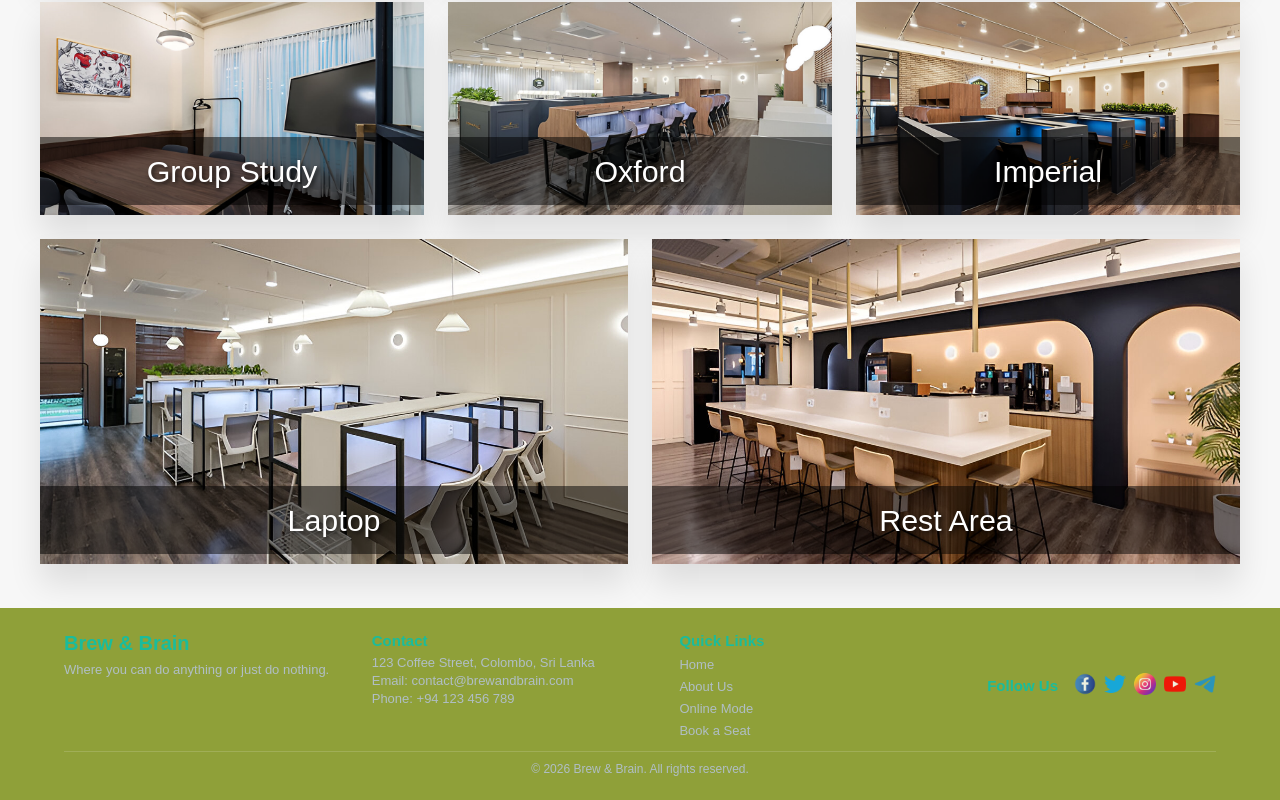
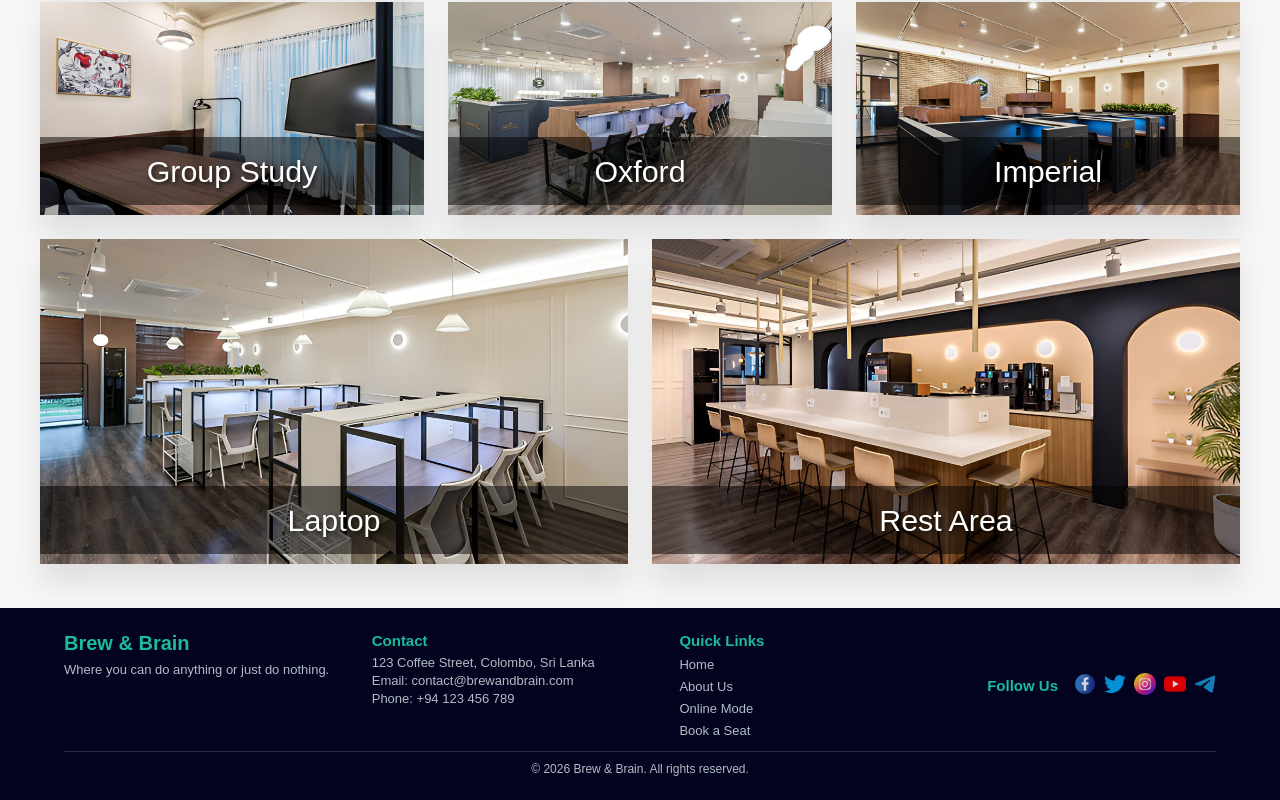
Before and after one commit to layur1/StudyCafe, a React (Create React App) app in the folder frontend/: page / in a window 1280 px wide. Shown: the part 1493-2293 px from the top of the page. Built offline with nearby package versions, Linux system fonts and the light colour scheme; no server answers.

Commit message:
color change

```diff
--- a/frontend/src/Components/Footer/Footer.css
+++ b/frontend/src/Components/Footer/Footer.css
@@ -1,6 +1,6 @@
 /* Footer Container */
 .footer {
-  background-color: #8fa039;
+  background-color: #03021f;
   color: #ffffff;
   width: 100%;
   padding: 24px 0; /* ⬅ reduced */
```
